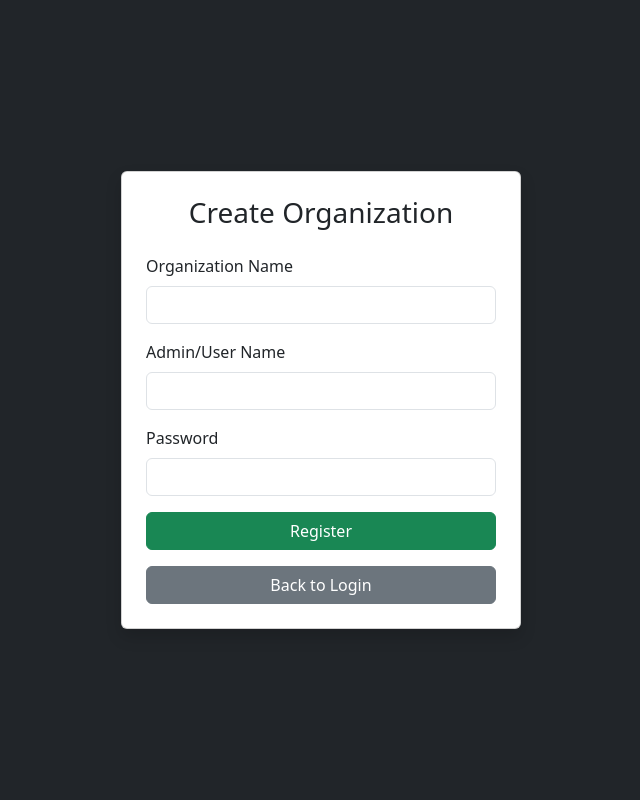
After one commit to SurajSharma11771/StudentManagementSystem, a Flask app: page /register in a window 1280 px wide. The commit adds this page. Shown: the whole page, without its empty margins (319-959 px from the left). Run offline with Flask 3, Linux system fonts and the light colour scheme.

Commit message:
Add multi-organization registration and user approval system

```diff
--- a/web/app.py
+++ b/web/app.py
@@ -1,6 +1,8 @@
 import os
+
 from dotenv import load_dotenv
 load_dotenv()
+
 import cloudinary
 import cloudinary.uploader
 
@@ -60,7 +62,10 @@ from app.database_sqlite import (
     get_all_activity_logs,
     update_student_full,
     get_organization_by_id,
-    update_organization_name
+    update_organization_name,
+    approve_user,
+    reject_user,
+    get_organization_by_name
 )
 
 from web.auth import (
@@ -128,6 +133,96 @@ def setup_admin():
 
     return render_template("setup_admin.html")
 
+@app.route("/register", methods=["GET", "POST"])
+def register():
+
+    if request.method == "POST":
+        org_name = request.form["organization_name"]
+        username = request.form["username"]
+        password = request.form["password"]
+        existing_org = get_organization_by_name(org_name)
+
+        if existing_org:
+            flash("Organization name already exists. Please choose another name.", "danger")
+            return redirect("/register")
+        organization_id = create_organization(org_name)
+
+        add_user(
+    username,
+    password,
+    organization_id,
+    "admin",
+    "approved"
+)
+
+        users = get_users(organization_id)
+
+        for user in users:
+            if user[1] == username:
+                update_user_role(user[0], "admin")
+                break
+
+        flash("Organization registered successfully! Please login.", "success")
+
+        return redirect("/login")
+
+    return render_template("register.html")
+
+@app.route("/staff-register", methods=["GET", "POST"])
+def staff_register():
+
+    if request.method == "POST":
+        org_name = request.form["organization_name"]
+        username = request.form["username"]
+        password = request.form["password"]
+        from app.database_sqlite import get_organization_by_name
+        org = get_organization_by_name(org_name)
+
+        if org is None:
+            return "Organization not found"
+
+        add_user(
+            username,
+            password,
+            org[0],
+            "staff",
+            "pending"
+        )
+
+        flash("Staff account request sent. Wait for admin approval.", "warning")
+
+        return redirect("/login")
+
+    return render_template("role_register.html", role="Staff")
+
+
+@app.route("/teacher-register", methods=["GET", "POST"])
+def teacher_register():
+
+    if request.method == "POST":
+        org_name = request.form["organization_name"]
+        username = request.form["username"]
+        password = request.form["password"]
+        from app.database_sqlite import get_organization_by_name
+        org = get_organization_by_name(org_name)
+
+        if org is None:
+            return "Organization not found"
+
+        add_user(
+            username,
+            password,
+            org[0],
+            "teacher",
+            "pending"
+        )
+
+        flash("Teacher account request sent. Wait for admin approval.", "warning")
+
+        return redirect("/login")
+
+    return render_template("role_register.html", role="Teacher")
+
 # 🔐 LOGIN PAGE
 @app.route("/login", methods=["GET", "POST"])
 def login():
@@ -139,9 +234,25 @@ def login():
         username = request.form["username"]
         password = request.form["password"]
 
-        if login_user(username, password):
+        login_result = login_user(username, password)
+
+        if login_result == True:
+
+            org = get_organization_by_id(
+        session.get("organization_id")
+            )
+
+            if org:
+                session["organization_name"] = org[1]
+
             return redirect("/")
+
+        elif login_result == "pending":
+
+            return "Your account is pending admin approval."
+
         else:
+
             return "Invalid Credentials"
 
     return render_template("login.html")
@@ -565,11 +676,15 @@ def add_new_user():
     username = request.form["username"]
     password = request.form["password"]
     role = request.form["role"]
+    if role == "admin":
+        return "Only one admin allowed."
 
     add_user(
     username,
     password,
-    session.get("organization_id")
+    session.get("organization_id"),
+    role,
+    "approved"
 )
 
     # Role update
@@ -589,8 +704,37 @@ def remove_user(user_id):
 
     if not is_admin():
         return "Access Denied", 403
+    users = get_users(session.get("organization_id"))
 
+    for u in users:
+        if u[0] == user_id and u[1] == session.get("user"):
+            return "You cannot delete your own account.", 403
     delete_user(user_id)
+
+    return redirect("/users")
+
+@app.route("/approve_user/<int:user_id>")
+def approve_user_route(user_id):
+    if not is_logged_in():
+        return redirect("/login")
+
+    if not is_admin():
+        return "Access Denied", 403
+
+    approve_user(user_id)
+
+    return redirect("/users")
+
+
+@app.route("/reject_user/<int:user_id>")
+def reject_user_route(user_id):
+    if not is_logged_in():
+        return redirect("/login")
+
+    if not is_admin():
+        return "Access Denied", 403
+
+    reject_user(user_id)
 
     return redirect("/users")
 
--- a/web/auth.py
+++ b/web/auth.py
@@ -7,9 +7,14 @@ def login_user(username, password):
     user = verify_user(username, password)
 
     if user:
+
+        if "error" in user:
+            return "pending"
+
         session["user"] = user["username"]
         session["role"] = user["role"]
         session["organization_id"] = user["organization_id"]
+
         return True
 
     return False
--- /dev/null
+++ b/web/templates/register.html
@@ -0,0 +1,59 @@
+<!DOCTYPE html>
+<html>
+<head>
+    <title>Register Organization</title>
+    <link href="https://cdn.jsdelivr.net/npm/bootstrap@5.3.3/dist/css/bootstrap.min.css" rel="stylesheet">
+</head>
+
+<body class="bg-dark">
+    {% with messages = get_flashed_messages(with_categories=true) %}
+{% if messages %}
+<div class="container mt-3">
+    {% for category, message in messages %}
+    <div class="alert alert-{{ category }}">
+        {{ message }}
+    </div>
+    {% endfor %}
+</div>
+{% endif %}
+{% endwith %}
+
+<div class="container d-flex justify-content-center align-items-center" style="height:100vh;">
+
+    <div class="card shadow p-4" style="width:400px;">
+
+        <h3 class="text-center mb-4">Create Organization</h3>
+
+        <form method="POST">
+
+            <div class="mb-3">
+                <label class="form-label">Organization Name</label>
+                <input type="text" name="organization_name" class="form-control" required>
+            </div>
+
+            <div class="mb-3">
+                <label class="form-label">Admin/User Name</label>
+                <input type="text" name="username" class="form-control" required>
+            </div>
+
+            <div class="mb-3">
+                <label class="form-label">Password</label>
+                <input type="password" name="password" class="form-control" required>
+            </div>
+
+            <button class="btn btn-success w-100">
+                Register
+            </button>
+
+            <a href="/login" class="btn btn-secondary w-100 mt-3">
+                Back to Login
+            </a>
+
+        </form>
+
+    </div>
+
+</div>
+
+</body>
+</html>
```
Also changed, not shown: app/database_sqlite.py (+118 -10 lines), web/templates/index.html (+8 -3 lines), web/templates/login.html (+19 -5 lines), web/templates/role_register.html (added, +51 -0 lines), web/templates/users.html (+42 -55 lines), README.md (added).
